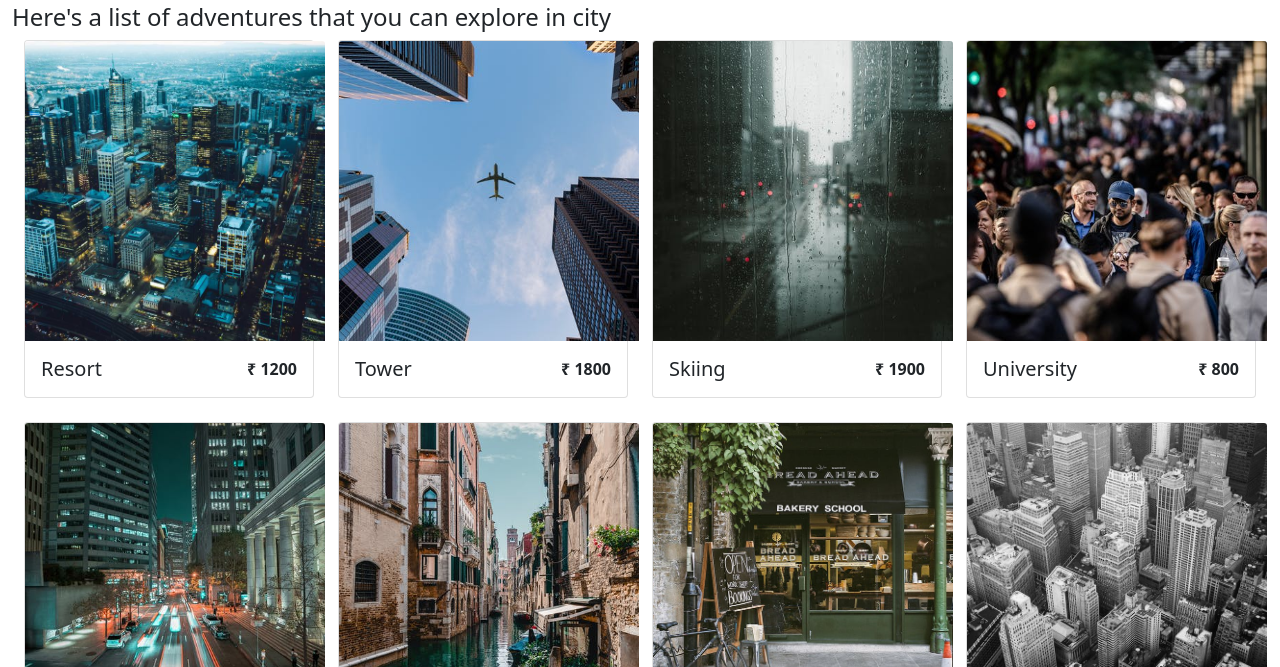
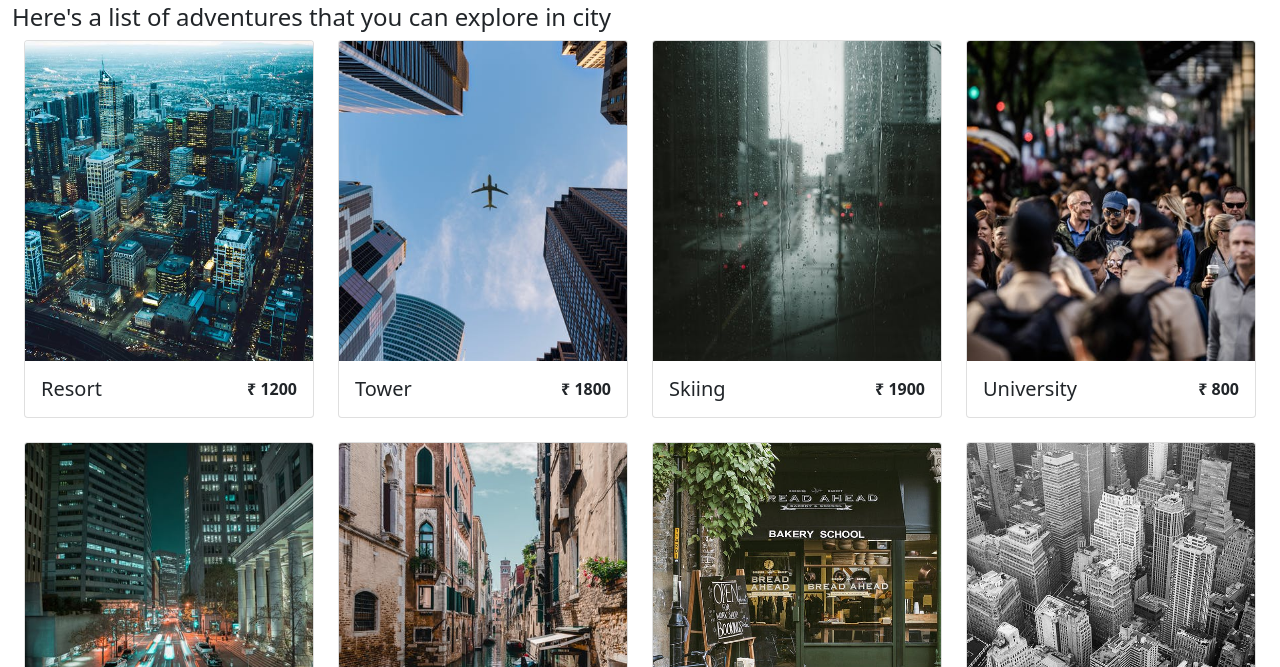
Before and after one commit to yogesh-nn/QTrip-Traveling-Website, a plain HTML site: page HTML File/Adventures/index.html in a window 1280 px wide. Shown: the part 133-800 px from the top of the page. Drawn offline with nearby package versions, Linux system fonts and the light colour scheme.

Commit message:
solved the problem with the alignment in cards

```diff
--- a/Css File/styles.css
+++ b/Css File/styles.css
@@ -72,14 +72,12 @@ header a {
   transition: all 1.1s;
 }
 
-#advCards img {
-  height: 300px;
-  width: 300px;
-  object-fit: cover;
-}
-
 #advCards .card img {
   transition: all 0.2s ease-in-out;
+  /* height: 100%; */
+  height: 20rem;
+  /* width: 100% */
+  object-fit: cover;
 }
 
 #advCards .card:hover img {
```
